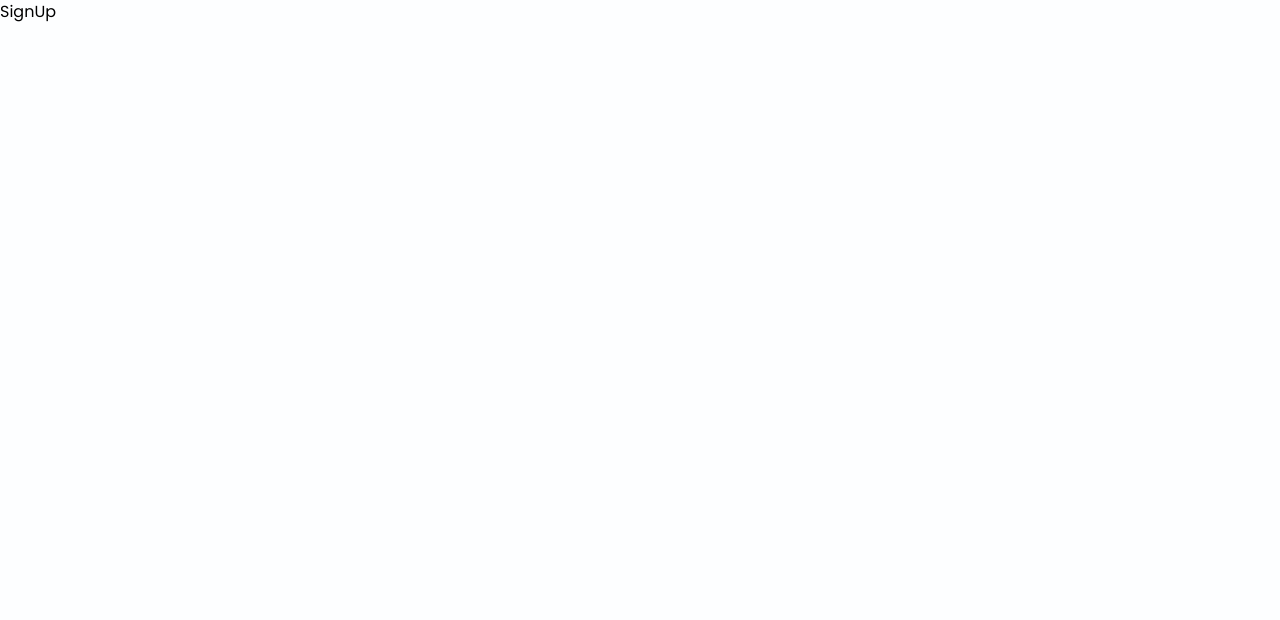
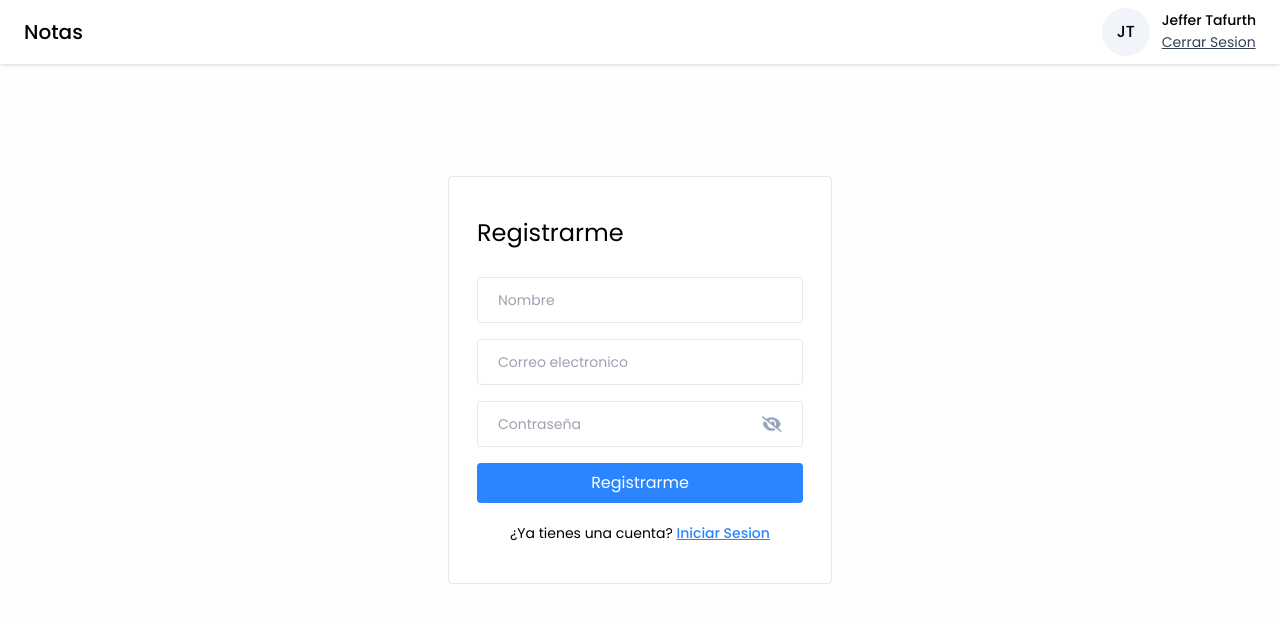
Before and after one commit to Jeffer-Andres-Tafurth-Cortes/Aplicacion_Notas_MERN, a React (Vite) app in the folder Frontend/app_notas/: page /signup in a window 1280 px wide. Shown: the top 620 px of the page. Built offline with nearby package versions, Linux system fonts and the light colour scheme.

Commit message:
aplicacion_notas_MERN

```diff
--- /dev/null
+++ b/Frontend/app_notas/src/components/Cards/ProfileInfo.jsx
@@ -0,0 +1,22 @@
+import { getInitials } from "../../utils/helpers"
+
+/*
+  El componente 'ProfileInfo' sera el que tiene datos relacionados de la cuenta del usuario;
+  asi mismo sera indicativo de la cuenta que se esta utilizando.
+*/
+function ProfileInfo({ onLogout }) {
+  return (
+    <div className="flex items-center gap-3">
+      <div className="w-12 h-12 flex items-center justify-center rounded-full text-slate-950 font-medium bg-slate-100">
+        {getInitials('Jeffer Tafurth')}
+      </div>
+
+      <div>
+        <p className="text-sm font-medium">Jeffer Tafurth</p>
+        <button onClick={onLogout} className="text-sm text-slate-700 underline">Cerrar Sesion</button>
+      </div>
+    </div>
+  )
+}
+
+export default ProfileInfo
--- a/Frontend/app_notas/src/components/Input/PasswordInput.jsx
+++ b/Frontend/app_notas/src/components/Input/PasswordInput.jsx
@@ -1,4 +1,5 @@
 import { useState } from "react"
+import { FaRegEye, FaEyeSlash } from  "react-icons/fa6"
 
 // El componente 'PasswordInput' corresponde al input de la contraseña en el formulario de Login
 function PasswordInput({ value, onChange, placeholder }) {
@@ -15,6 +16,13 @@ function PasswordInput({ value, onChange, placeholder }) {
       <input value={value} onChange={onChange} type={isShowPassword ? 'text' : 'password'} placeholder={placeholder || 'Contraseña'}
         className="w-full text-sm bg-transparent py-3 mr-3 rounded outline-none"
       />
+
+      {/** Se implementa un operador ternario para mostrar la contraseña */}
+      {isShowPassword
+        ? <FaRegEye size={22} className="text-primary cursor-pointer" onClick={() =>  toggleShowPassword()} />
+        : <FaEyeSlash size={22} className="text-slate-400 cursor-pointer" onClick={() =>  toggleShowPassword()} />
+      }
+
     </div>
   )
 }
--- a/Frontend/app_notas/src/components/Navbar/Navbar.jsx
+++ b/Frontend/app_notas/src/components/Navbar/Navbar.jsx
@@ -1,9 +1,24 @@
+import ProfileInfo from "../Cards/ProfileInfo"
+import { useNavigate } from "react-router-dom"
+
 // El componente 'Navbar' corresponde a un menu de navegacion
 function NavBar() {
+
+  const navigate = useNavigate
+
+  // Al hacer click en el botón de logout, se llama a la función 'onLogout' haciendo que se cierre la sesion del usuario
+  const onLogout = () => {
+    navigate('/login')
+  }
+
   return (
     <>
       <div className="bg-white flex items-center justify-between px-6 py-2 drop-shadow">
         <h2 className="text-xl font-medium text-black py-2">Notas</h2>
+
+        {/** Se importa el componente 'ProfileInfo' */}
+        <ProfileInfo onLogout={onLogout} />
+
       </div>
     </>
   )
--- /dev/null
+++ b/Frontend/app_notas/src/components/SearchBar/SearchBar.jsx
@@ -0,0 +1,8 @@
+
+function SearchBar() {
+  return (
+    <div>SearchBar</div>
+  )
+}
+
+export default SearchBar
--- a/Frontend/app_notas/src/pages/Home/Home.jsx
+++ b/Frontend/app_notas/src/pages/Home/Home.jsx
@@ -1,6 +1,12 @@
+import Navbar from '../../components/Navbar/Navbar'
+
+// La pagina 'Home' corresponde al link de 'dashboard' es lo que se muestra cuando ya se accede a la aplicacion
 function Home() {
   return (
-    <div>Home</div>
+    <>
+      {/** Importamos el componente 'Navbar' */}
+      <Navbar />
+    </>
   )
 }
 
--- a/Frontend/app_notas/src/pages/Login/Login.jsx
+++ b/Frontend/app_notas/src/pages/Login/Login.jsx
@@ -1,9 +1,39 @@
 import { Link } from "react-router-dom"
 import NavBar from "../../components/Navbar/NavBar"
 import PasswordInput from "../../components/Input/PasswordInput"
+import { validateEmail } from "../../utils/helpers"
+import { useState } from "react"
 
 // El componente 'Login' corresponde al inicio de sesion del usuario a la aplicacion
 function Login() {
+
+  // Usamos el hook 'useState' para manejar el tema del correo, contraseña y errores en el formulario
+  const [email, setEmail] = useState('')
+  const [password, setPassword] = useState('')
+  const [error, setError] = useState(null)
+
+  // La funcion 'handleLogin' se ejecuta cuando el evento onSubmit del formulario de activa
+  const handleLogin = async (e) => {
+    e.preventDefault()
+
+    // Se agrega la constate 'validateEmail' para validar el correo electronico
+    if(!validateEmail(email)){
+      setError('Por favor use correo electronico valido')
+      return
+    }
+
+    // Validamos si el campo de contraseña esta escrito
+    if(!password){
+      setError('Por favor escriba una contraseña')
+      return
+    }
+
+    setError('')
+
+
+    // A partir de aqui se realiza la llamada a la API de Login (iniciar sesion)
+  }
+
   return (
     <>
       {/** Importamos el menu de navegacion de la aplicacion */}
@@ -13,13 +43,16 @@ function Login() {
         <div className="w-96 border rounded bg-white px-7 py-10">
 
           {/** Aqui va a estar el respectivo formulario para el inicio de sesion 'Login' */}
-          <form onSubmit={(event)=>{}}>
+          <form onSubmit={handleLogin}>
 
             <h4 className="text-2xl mb-7">Iniciar Sesion</h4>
 
-            <input type="text" placeholder="Correo Electronico" className="input-box" />
+            <input type="text" placeholder="Correo Electronico" className="input-box" value={email} onChange={(e) => setEmail(e.target.value)} />
 
-            <PasswordInput />
+            {/** Importamos el componente 'PasswordInput' */}
+            <PasswordInput value={password} onChange={(e) => setPassword(e.target.value)} />
+
+            {error && <p className="text-red-500 text-xs pb-1">{error}</p>}
 
             <button type="submit" className="btn-primary">Iniciar sesion</button>
 
--- a/Frontend/app_notas/src/pages/SignUp/SignUp.jsx
+++ b/Frontend/app_notas/src/pages/SignUp/SignUp.jsx
@@ -1,6 +1,78 @@
+import { useState } from "react";
+import NavBar from "../../components/Navbar/NavBar"
+import PasswordInput from "../../components/Input/PasswordInput";
+import { Link } from "react-router-dom"
+
+// El componente 'SignUp' corresponde al registro y/o creacion de cuenta del usuario a la aplicacion
 function SignUp() {
+
+  // Usamos el hook 'useState' para manejar el tema del nombre del usuario, el correo, la contraseña y errores en el formulario
+  const [name, setName] = useState('');
+  const [email, setEmail] = useState('');
+  const [password, setPassword] = useState('');
+  const [error, setError] = useState(null);
+
+
+  // La funcion 'handleSignUp' se ejecuta cuando el evento onSubmit del formulario de activa
+  const handleSignUp = (e) => {
+    e.preventDefault()
+
+    // Validamos si el campo de nombre esta escrito
+    if(!name){
+      setError('Por favor escriba su nombre')
+      return
+    }
+
+    // Se agrega la constate 'validateEmail' para validar el correo electronico
+    if(!validateEmail(email)){
+      setError('Por favor use correo electronico valido')
+      return
+    }
+
+    // Validamos si el campo de contraseña esta escrito
+    if(!password){
+      setError('Por favor escriba una contraseña')
+      return
+    }
+
+    setError('')
+
+
+    // A partir de aqui se realiza la llamada a la API de SignUp (Registro)
+  }
+
   return (
-    <div>SignUp</div>
+    <>
+      {/** Importamos la barra de navegacion 'Navbar' */}
+
+      <NavBar />
+
+      {/** Este div contiene el formulario para el registro del usuario en la aplicacion */}
+      <div className="flex items-center justify-center mt-28">
+        <div className="w-96 border rounded bg-white px-7 py-10">
+          <form onSubmit={handleSignUp}>
+            <h4 className="text-2xl mb-7">Registrarme</h4>
+
+            <input type="text" placeholder="Nombre" className="input-box" value={name} onChange={(e) => setEmail(e.target.value)} />
+            <input type="text" placeholder="Correo electronico" className="input-box" value={email} onChange={(e) => setEmail(e.target.value)} />
+
+            <PasswordInput value={password} onChange={(e) => setPassword(e.target.value)} />
+
+            <button type="submit" className="btn-primary">Registrarme</button>
+
+            {error && <p className="text-red-500 text-xs pb-1">{error}</p>}
+
+            <p className="text-sm text-center mt-4">
+              ¿Ya tienes una cuenta?{' '}
+              <Link to='/Login' className="font-medium text-primary underline">
+                Iniciar Sesion
+              </Link>
+            </p>
+          </form>
+        </div>
+
+      </div>
+    </>
   )
 }
 
--- /dev/null
+++ b/Frontend/app_notas/src/utils/helpers.js
@@ -0,0 +1,23 @@
+// La constante 'validateEmail' nos ayudara a verificar que el correo sea realmente un correo
+export const validateEmail = (email) => {
+  const regex = /^[^\s@]+@[^\s@]+\.[^\s@]+$/
+  return regex.test(email)
+}
+
+// La constante 'getInitials' nos ayudara a obtener las iniciales del nombre cuando el usuario este dentro de la aplicacion
+export const getInitials = (name) => {
+
+  // Validamos si el nombre no existe
+  if (!name) return ''
+
+  const words = name.split(' ')
+  let initials = ''
+
+  // Iteramos cada palabra del nombre
+  for(let i = 0; i < Math.min(words.length, 2); i++){
+    initials += words[i][0]
+  }
+
+  return initials
+
+}
```
